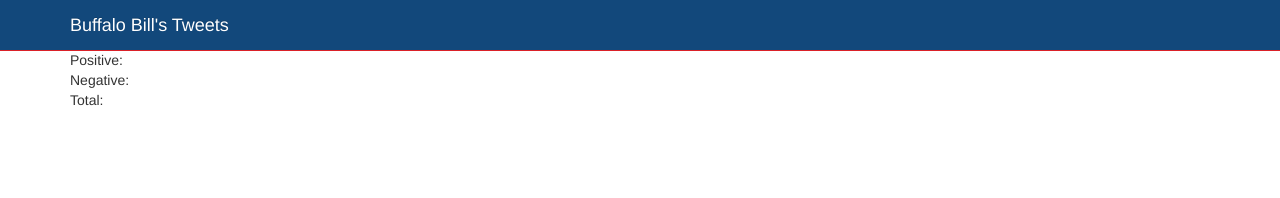
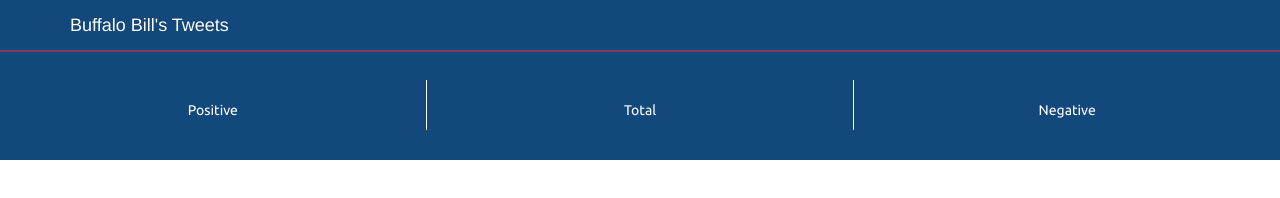
Before and after one commit to peva0411/BBTweets, a website: page views/welcome.html in a window 1280 px wide. Drawn offline with nearby package versions, Linux system fonts and the light colour scheme; some packages are replaced by stand-ins of ours; files that its build step writes are made by us from their sources; no server answers; files whose address does not match are found by name.

Commit message:
Header styling updated

```diff
--- a/public/css/billsCustom.css
+++ b/public/css/billsCustom.css
@@ -8,3 +8,22 @@
 .navbar-bills .navbar-brand-bills{
 	color: #fff;
 }
+
+.tweet-header{
+	background-color: #12487b;
+	padding: 30px 15px 30px;
+	text-align: center;
+}
+
+.tweet-stat{
+	font-family: 'Ubuntu', sans-serif;
+	color: white;
+}
+
+.linediv-r{
+	border-left: 1px white solid;
+}
+
+.linediv-l{
+	border-right: 1px white solid;
+}
--- a/views/welcome.html
+++ b/views/welcome.html
@@ -3,6 +3,7 @@
 <html ng-app="ngBBTweets">
 	<head>
 		<title>BB Tweets</title>
+		<link href='http://fonts.googleapis.com/css?family=Ubuntu:400,700' rel='stylesheet' type='text/css'>
 		<link href="styles/bootstrap.min.css" rel='stylesheet'>
 		<link href="styles/billsCustom.css" rel='stylesheet'>
 		<script src="https://ajax.googleapis.com/ajax/libs/angularjs/1.0.8/angular.min.js"></script>
@@ -10,7 +11,7 @@
 		<script src="js/ng-billstweets/tweetApp.js" ></script>
 	</head>
 
-	<body style="margin-top:50px;">
+	<body style="margin-top:50px; margin-left:0; margin-right:0; margin-bottom:0;">
 		<header role="banner" class="navbar navbar-inverse navbar-fixed-top navbar-bills">
 			<div class="container">
 				<div class="navbar-header">
@@ -19,12 +20,29 @@
 			</div>
 		</header>
 		<main>
-			<div ng-controller="countCtrl" class="container">
-				<div>Positive: [[countPositive.count]]</div>
-				<div>Negative: [[countNegative.count]]</div>
-				<div>Total: [[countTotal.count]]</div>
+			<div ng-controller="countCtrl">
+			 	<div class="row tweet-header">
+			 			<div class="col-md-4 linediv-l">
+			 				<div class="tweet-stat ">
+			 					<h2>[[countPositive.count | number]]</h2>
+			 					<p> Positive </p>
+			 				</div>
+			 			</div>
+						<div class="col-md-4">
+							<div class="tweet-stat">
+								<h2>[[countTotal.count | number]]</h2>
+								<p>Total</p>
+							</div>
+						</div>
+						<div class="col-md-4 linediv-r">
+							<div class="tweet-stat">
+								<h2>[[countNegative.count | number]]</h2>
+								<p>Negative</p>
+							</div>
+						</div>
+			 	</div>
 
-				<ul style="list-style-type: none;">
+				<ul style="margin-top:15px; list-style-type: none;">
 					<li ng-repeat="tweet in tweets">
 						<div class="panel panel-default">
 							<div class="panel-heading">
```
